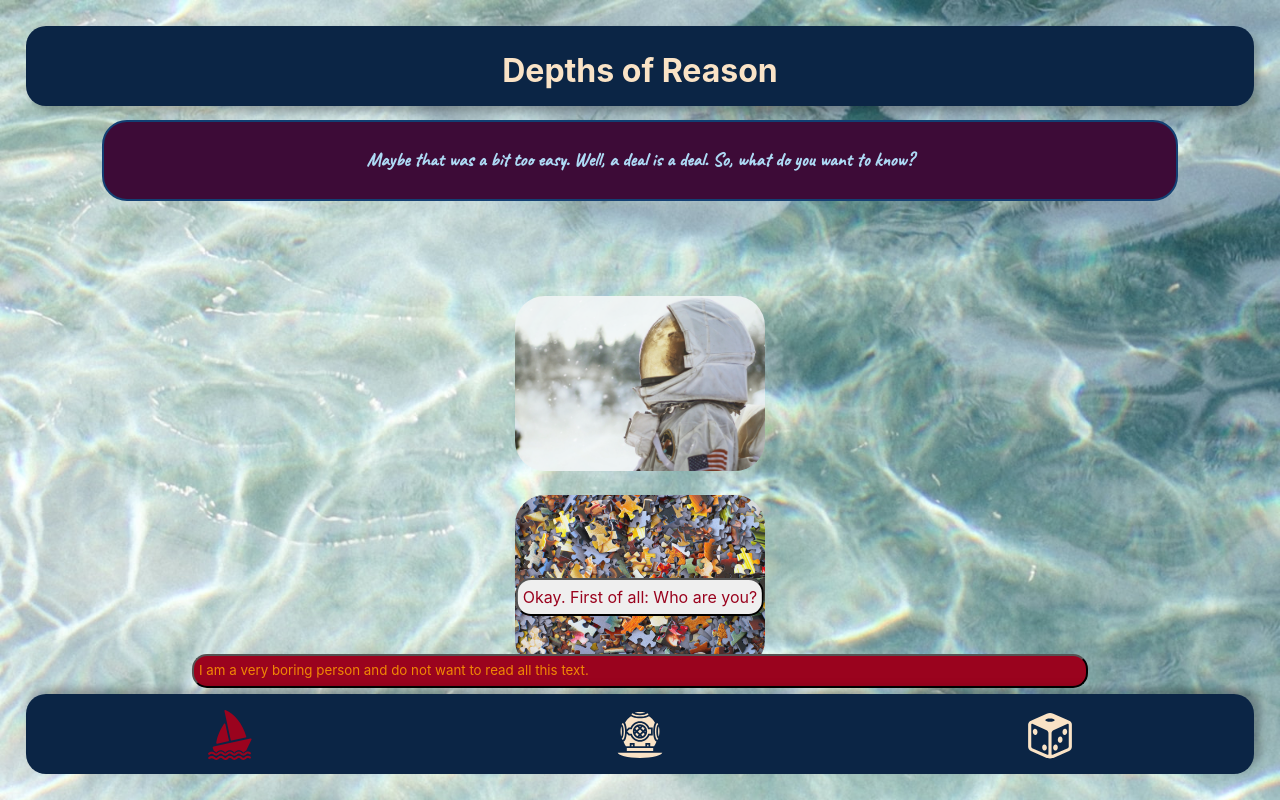
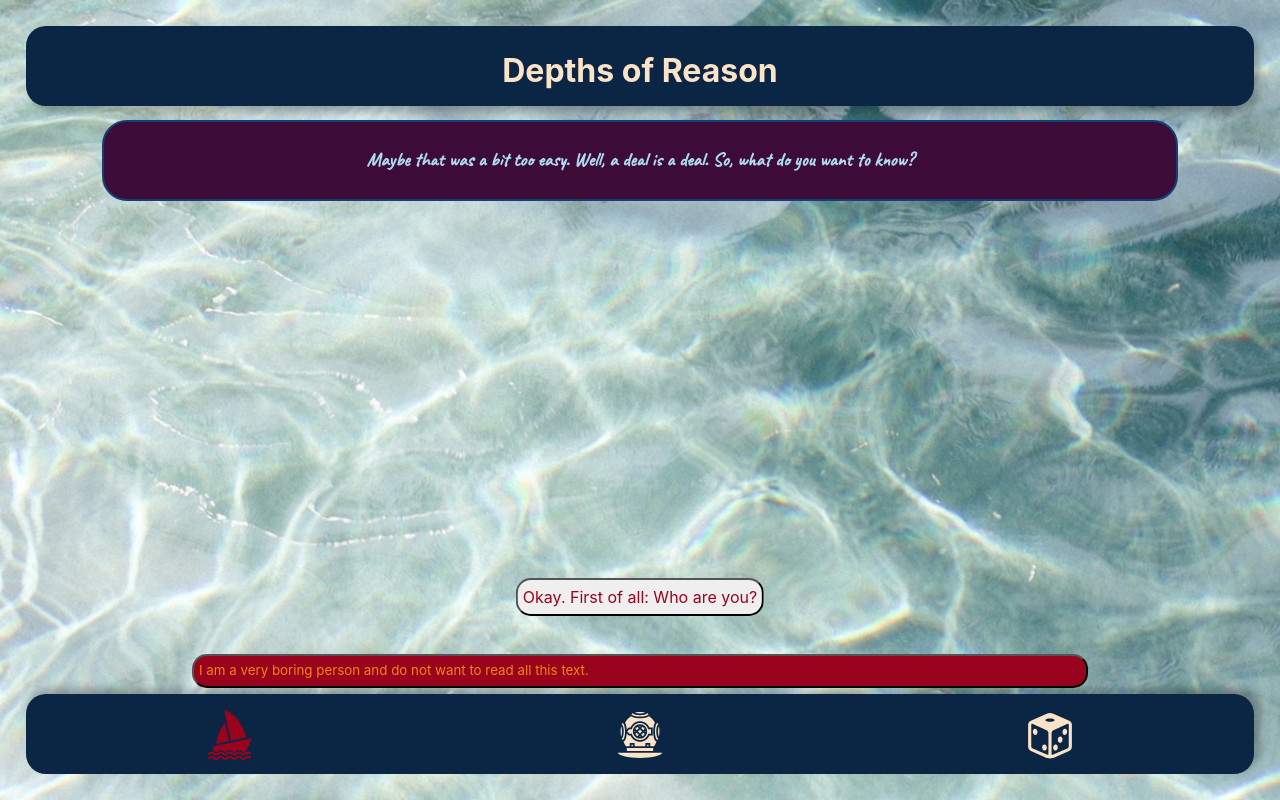
Before and after one commit to SirJohn42Walker/Capstone-Project, a Next.js app: page /game/level5 in a window 1280 px wide. Built offline with nearby package versions, Linux system fonts and the light colour scheme; a web font is replaced by a local one.

Commit message:
randomizer is working

```diff
--- a/components/Boxes/ImageBox.js
+++ b/components/Boxes/ImageBox.js
@@ -15,7 +15,7 @@ export default function ImageBox(props) {
 }
 
 const PictureFrame = styled(Image)`
-  filter: opacity(0.92);
+  filter: opacity(0.85);
   border-radius: 30px;
   justify-self: center;
   object-fit: cover;
@@ -24,8 +24,8 @@ const PictureFrame = styled(Image)`
 const ImageScrollBox = styled.div`
   display: grid;
   position: absolute;
-  bottom: 18vh;
-  top: 37vh;
+  bottom: 15vh;
+  top: 33vh;
   left: 8vw;
   right: 8vw;
   grid-gap: 3vh;
--- a/components/Boxes/Interactive Boxes/AnswerForm.js
+++ b/components/Boxes/Interactive Boxes/AnswerForm.js
@@ -34,7 +34,7 @@ export function AnswerForm({
       ></InputField>
       {answerMessage && <DialogBox>{answerMessage}</DialogBox>}
       <ForwardButton type="submit" disabled={submitting}>
-        I am sure that is right.
+        Obviously this.
       </ForwardButton>
     </form>
   );
@@ -44,7 +44,7 @@ const InputField = styled.input`
   background-color: var(--color13);
   color: var(--color2);
   position: fixed;
-  bottom: 25vh;
+  bottom: 30vh;
   left: 50%;
   border-radius: 15px;
   padding: 5px;
--- a/pages/game/level5.js
+++ b/pages/game/level5.js
@@ -34,14 +34,16 @@ export default function Level5({levelState, handleLevelChange}) {
           {Level5Data.buttonText[buttonTextState]}
         </ForwardButton>
       ) : null}
-      <ImageBox data={LevelPictures} />
+      {buttonTextState >= 13 ? <ImageBox data={LevelPictures} /> : null}
 
+      {buttonTextState <= 12 ? (
         <SkipButton
           setButtonTextState={setButtonTextState}
           setDialogState={setDialogState}
           buttonTextValue={10}
           dialogValue={9}
         />
+      ) : null}
     </StyledLevelBackground>
   );
 }
--- a/styles/GlobalStyles.js
+++ b/styles/GlobalStyles.js
@@ -17,8 +17,6 @@ const GlobalStyles = createGlobalStyle`
         line-height: 1.5;
         -webkit-font-smoothing: antialiased;
     }
-
-    ::-webkit-scrollbar {display: none;}
 
     img, picture, video, canvas, svg {
         display: block;
```
Also changed, not shown: pages/random.js (+6 -3 lines). Lines whose indentation alone changed are shown as unchanged.
